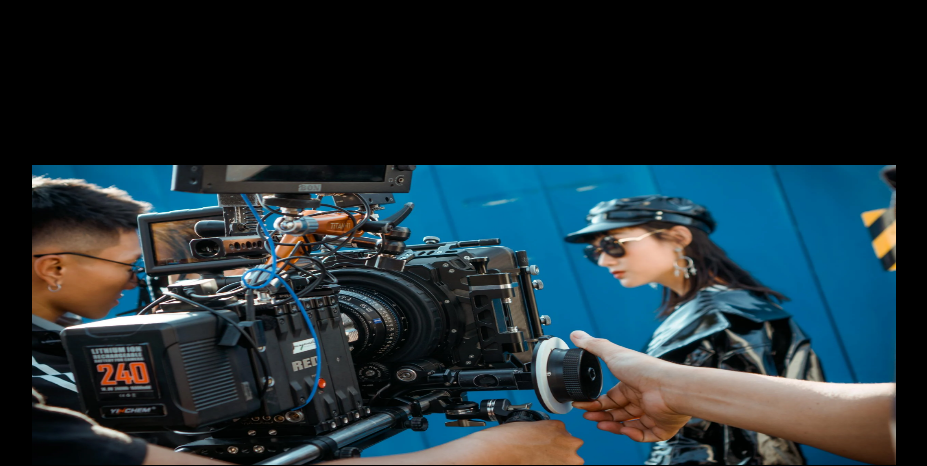
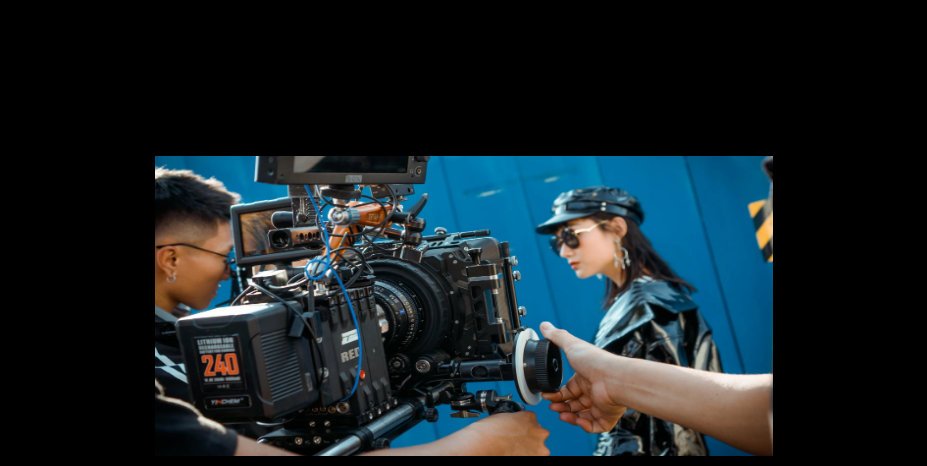
Before and after one commit to amit265/JavaScript-Projects, a plain HTML site: page video-trailer-popup/index.html in a window 1280 px wide. Shown: the top 466 px of the page, without its empty margins (176-1103 px from the left). Drawn offline with Linux system fonts and the light colour scheme.

Commit message:
some styling issue fixed

```diff
--- a/video-trailer-popup/styles.css
+++ b/video-trailer-popup/styles.css
@@ -19,6 +19,8 @@ main {
     gap: 1rem;
     padding: 1rem;
     max-width: 70%;
+    width: 650px;
+    min-width: 400px;
 }
 
 img {
```
